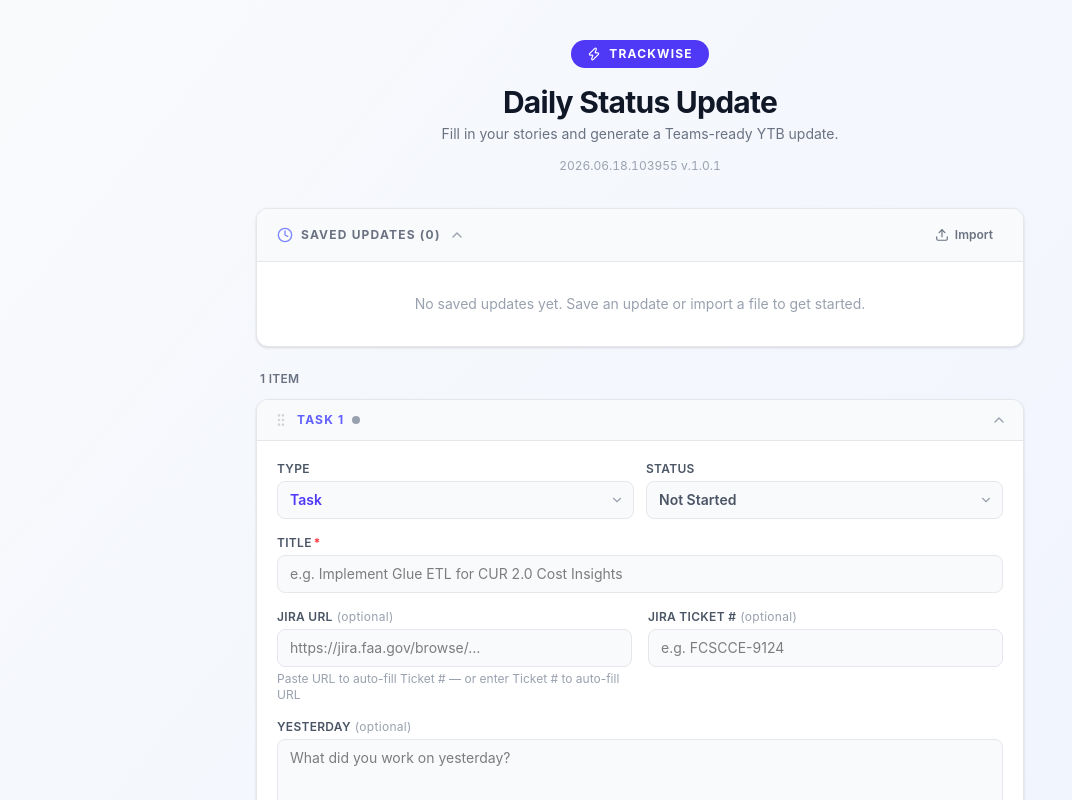
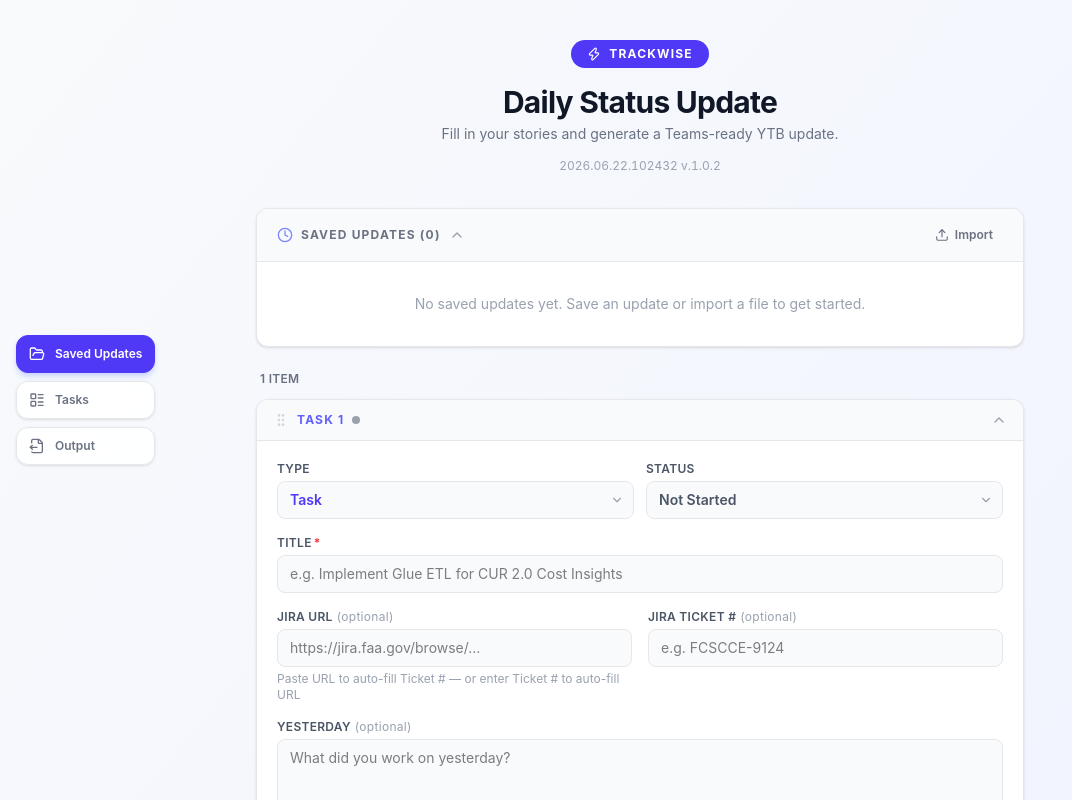
Before and after one commit to BrettFX/Trackwise, a React (Vite) app: page / in a window 1280 px wide. Shown: the top 800 px of the page, without its empty margins (0-1072 px from the left). Built offline with nearby package versions, Linux system fonts and the light colour scheme.

Commit message:
Implement new UX enhancement features Reverse order of saved checkpoints for updates (now in descending order, showing current checkpoint first) Added new task types (Bug and Spike) Added floating navigation pane for easier navigation to sections in the app

```diff
--- a/public/version.json
+++ b/public/version.json
@@ -1,4 +1,4 @@
 {
-  "version": "1.0.1",
-  "buildDate": "2026.06.18.103955"
+  "version": "1.0.2",
+  "buildDate": "2026.06.22.102432"
 }
--- a/src/App.tsx
+++ b/src/App.tsx
@@ -6,6 +6,7 @@ import HistoryPanel from './components/HistoryPanel';
 import ImportModal from './components/ImportModal';
 import VersionInfo from './components/VersionInfo';
 import OutputSettingsPanel from './components/OutputSettingsPanel';
+import NavPanel from './components/NavPanel';
 import type { StoryEntry, SavedUpdate } from './types';
 import { makeEmptyStory, formatOutputHTML, loadSavedUpdates, saveAsNew, silentSave, saveCheckpoint, deleteUpdate, renameUpdate, exportUpdates, exportSingleUpdate, hasUnsavedChanges, loadOutputSettings, saveOutputSettings } from './utils';
 import { storeFileHandle, getHandleForEntry, getAllLinkedFiles, writeEntriesToHandle, removeHandlesForEntries } from './fileHandleStore';
@@ -282,6 +283,7 @@ function App() {
 
   return (
     <div className="min-h-screen bg-gradient-to-br from-slate-50 to-indigo-50 py-6 sm:py-10 px-3 sm:px-4">
+      <NavPanel />
       <div className="max-w-3xl mx-auto">
 
         {/* Header */}
@@ -462,6 +464,7 @@ function App() {
         )}
 
         {/* History */}
+        <div id="section-history">
         <HistoryPanel
           history={history}
           onLoad={handleLoad}
@@ -473,8 +476,10 @@ function App() {
           onImport={openImport}
           linkedFileNames={linkedFileNames}
         />
+        </div>
 
         {/* Current update badge */}
+        <div id="section-tasks">
         {isEditing && (
           <div className="flex items-center gap-2 mb-4 px-1">
             <span className="text-xs text-gray-500">Editing:</span>
@@ -577,6 +582,8 @@ function App() {
         </div>
 
         {/* Output */}
+        </div>{/* end section-tasks */}
+        <div id="section-output">
         <OutputSettingsPanel
           settings={outputSettings}
           onChange={handleOutputSettingsChange}
@@ -584,6 +591,7 @@ function App() {
           totalCount={stories.length}
         />
         <OutputPanel htmlOutput={htmlOutput} />
+        </div>{/* end section-output */}
 
         <p className="text-center text-xs text-gray-400 mt-6">Saved updates are stored locally in your browser.</p>
       </div>
--- a/src/components/HistoryPanel.tsx
+++ b/src/components/HistoryPanel.tsx
@@ -207,7 +207,12 @@ function HistoryEntry({
                 <div className="relative">
                   <div className="absolute left-[7px] top-2 bottom-2 w-px bg-indigo-100" />
                   <div className="flex flex-col gap-4">
-                    {[...update.changelog].map((snap, idx) => (
+                    {/* Current version cap — shown first since list is newest → oldest */}
+                    <div className="flex gap-3 items-center">
+                      <div className="w-3.5 h-3.5 rounded-full bg-indigo-500 border-2 border-indigo-500 shrink-0 z-10" />
+                      <span className="text-xs font-semibold text-indigo-600">Current version</span>
+                    </div>
+                    {[...update.changelog].reverse().map((snap, idx) => (
                       <div key={idx} className="flex gap-3 items-start">
                         <div className="w-3.5 h-3.5 rounded-full bg-white border-2 border-indigo-300 mt-0.5 shrink-0 z-10" />
                         <div className="flex-1 min-w-0">
@@ -231,11 +236,6 @@ function HistoryEntry({
                         </div>
                       </div>
                     ))}
-                    {/* Current version cap */}
-                    <div className="flex gap-3 items-center">
-                      <div className="w-3.5 h-3.5 rounded-full bg-indigo-500 border-2 border-indigo-500 shrink-0 z-10" />
-                      <span className="text-xs font-semibold text-indigo-600">Current version</span>
-                    </div>
                   </div>
                 </div>
               )}
--- /dev/null
+++ b/src/components/NavPanel.tsx
@@ -0,0 +1,82 @@
+import { useState, useEffect } from 'react';
+import { FolderOpen, LayoutList, FileOutput } from 'lucide-react';
+
+interface NavItem {
+  id: string;
+  label: string;
+  icon: React.ReactNode;
+}
+
+const NAV_ITEMS: NavItem[] = [
+  { id: 'section-history', label: 'Saved Updates', icon: <FolderOpen  className="w-4 h-4" /> },
+  { id: 'section-tasks', label: 'Tasks',  icon: <LayoutList className="w-4 h-4" /> },
+  { id: 'section-output',  label: 'Output',   icon: <FileOutput className="w-4 h-4" /> },
+];
+
+export default function NavPanel() {
+  const [activeId, setActiveId] = useState(NAV_ITEMS[0].id);
+
+  useEffect(() => {
+    // Track intersection ratio per section; the section with the highest visible
+    // area wins and becomes the active nav item.
+    const ratios: Record<string, number> = Object.fromEntries(NAV_ITEMS.map((n) => [n.id, 0]));
+
+    function pickActive() {
+      let best = NAV_ITEMS[0].id;
+      let bestRatio = -1;
+      for (const [id, ratio] of Object.entries(ratios)) {
+        if (ratio > bestRatio) { bestRatio = ratio; best = id; }
+      }
+      setActiveId(best);
+    }
+
+    const observers: IntersectionObserver[] = [];
+    const thresholds = Array.from({ length: 21 }, (_, i) => i * 0.05);
+
+    for (const item of NAV_ITEMS) {
+      const el = document.getElementById(item.id);
+      if (!el) continue;
+      const obs = new IntersectionObserver(
+        (entries) => {
+          for (const e of entries) ratios[item.id] = e.intersectionRatio;
+          pickActive();
+        },
+        { threshold: thresholds },
+      );
+      obs.observe(el);
+      observers.push(obs);
+    }
+
+    return () => observers.forEach((o) => o.disconnect());
+  }, []);
+
+  function scrollTo(id: string) {
+    document.getElementById(id)?.scrollIntoView({ behavior: 'smooth', block: 'start' });
+  }
+
+  return (
+    <nav
+      aria-label="Page sections"
+      className="fixed left-4 top-1/2 -translate-y-1/2 z-40 hidden lg:flex flex-col gap-2"
+    >
+      {NAV_ITEMS.map((item) => {
+        const active = activeId === item.id;
+        return (
+          <button
+            key={item.id}
+            onClick={() => scrollTo(item.id)}
+            title={item.label}
+            className={`flex items-center gap-2.5 px-3 py-2.5 rounded-xl text-xs font-semibold transition-all border
+              ${active
+                ? 'bg-indigo-600 text-white border-indigo-600 shadow-md shadow-indigo-200'
+                : 'bg-white/90 backdrop-blur-sm text-gray-500 border-gray-200 hover:bg-indigo-50 hover:text-indigo-600 hover:border-indigo-200 shadow-sm'
+              }`}
+          >
+            {item.icon}
+            <span className="hidden xl:inline">{item.label}</span>
+          </button>
+        );
+      })}
+    </nav>
+  );
+}
--- a/src/components/StoryCard.tsx
+++ b/src/components/StoryCard.tsx
@@ -32,6 +32,7 @@ const TASK_TYPE_OPTIONS: { value: TaskType; label: string }[] = [
   { value: 'task',  label: 'Task' },
   { value: 'story', label: 'Story' },
   { value: 'spike', label: 'Spike' },
+  { value: 'bug',   label: 'Bug' },
 ];
 
 export function statusDotClass(status: StoryStatus): string {
--- a/src/types.ts
+++ b/src/types.ts
@@ -1,4 +1,4 @@
-export type TaskType = 'task' | 'story' | 'spike';
+export type TaskType = 'task' | 'story' | 'spike' | 'bug';
 export type StoryStatus = 'not-started' | 'in-progress' | 'done' | 'blocked';
 
 export interface OutputSettings {
--- a/src/utils.ts
+++ b/src/utils.ts
@@ -352,6 +352,7 @@ export const TASK_TYPE_LABELS: Record<TaskType, string> = {
   task: 'Task',
   story: 'Story',
   spike: 'Spike',
+  bug: 'Bug',
 };
 
 export function formatOutputHTML(stories: StoryEntry[], settings: OutputSettings = DEFAULT_OUTPUT_SETTINGS): string {
```
